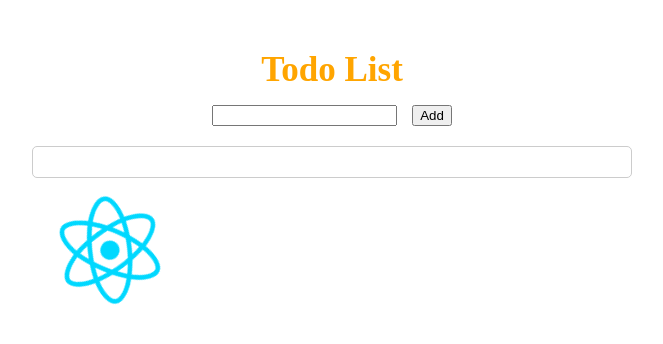
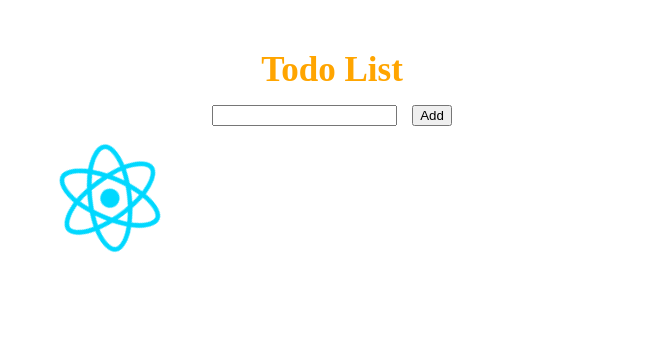
Before and after one commit to NHACTAOHOCBAI/Finally-React-Ultimate, a React (Vite) app: page / in a window 1280 px wide. Shown: the top 344 px of the page, without its empty margins (308-971 px from the left). Built offline with nearby package versions, Linux system fonts and the light colour scheme.

Commit message:
video 41- cau dieu kien

```diff
--- a/src/App.jsx
+++ b/src/App.jsx
@@ -26,15 +26,18 @@ const App = () => {
         addNewTodo={addNewTodo}
       // truyen ham new
       />
+      {todoList.length !== 0 ?
         <TodoData
           todoList={todoList}
-      // truyen data
         />
+        :
         <div>
           <img src={ReactLogo} className='logo' />
         </div>
+      }
     </div>
   )
+
 }
 
 export default App
```
Lines whose indentation alone changed are shown as unchanged.
